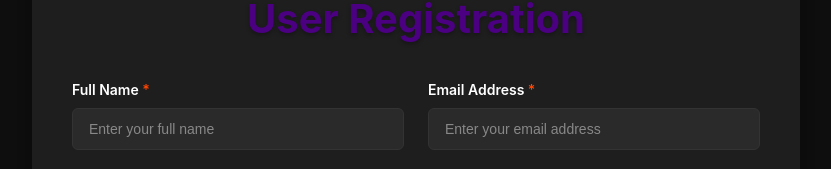
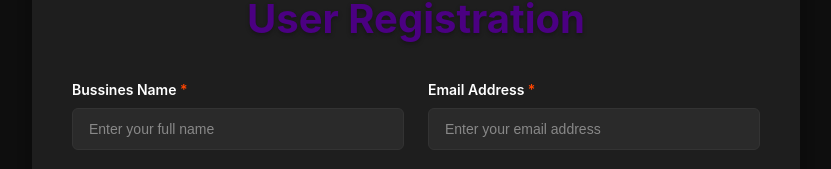
Before and after one commit to Windowee/Admin-soultos, a React (Vite) app: page /admin/insert-business in a window 1280 px wide. Shown: the part 113-282 px from the top of the page, without its empty margins (224-1055 px from the left). Built offline with nearby package versions, Linux system fonts and the light colour scheme.

Commit message:
Update AdminInsertBusiness.jsx

```diff
--- a/src/AdminInsertBusiness.jsx
+++ b/src/AdminInsertBusiness.jsx
@@ -180,7 +180,7 @@ const AdminInsertBusiness = () => {
                         <div className="form-row">
                             <div className="form-group">
                                 <label htmlFor="name">
-                                    Full Name
+                                    Bussines Name
                                 </label>
                                 <input
                                     type="text"
```
